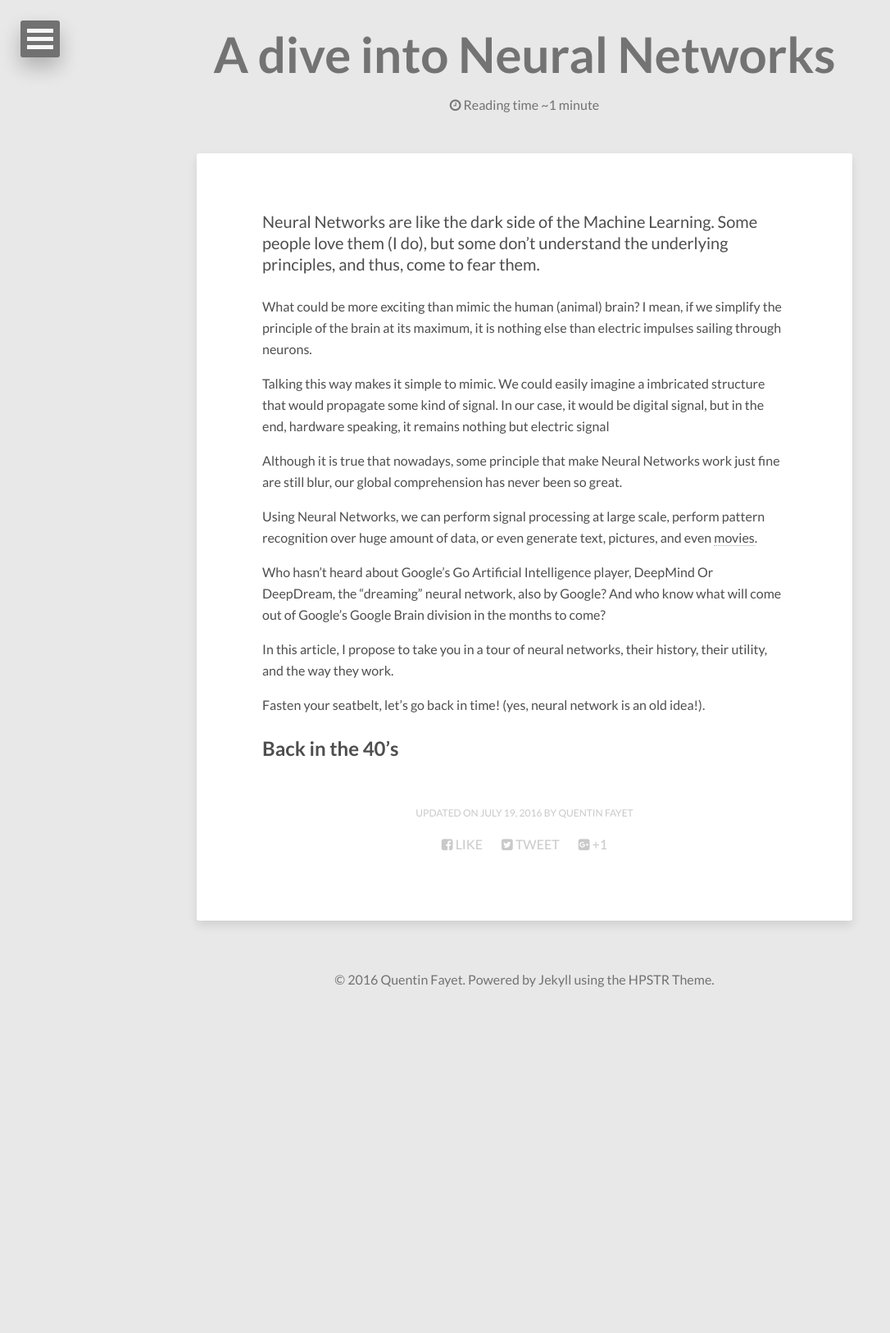
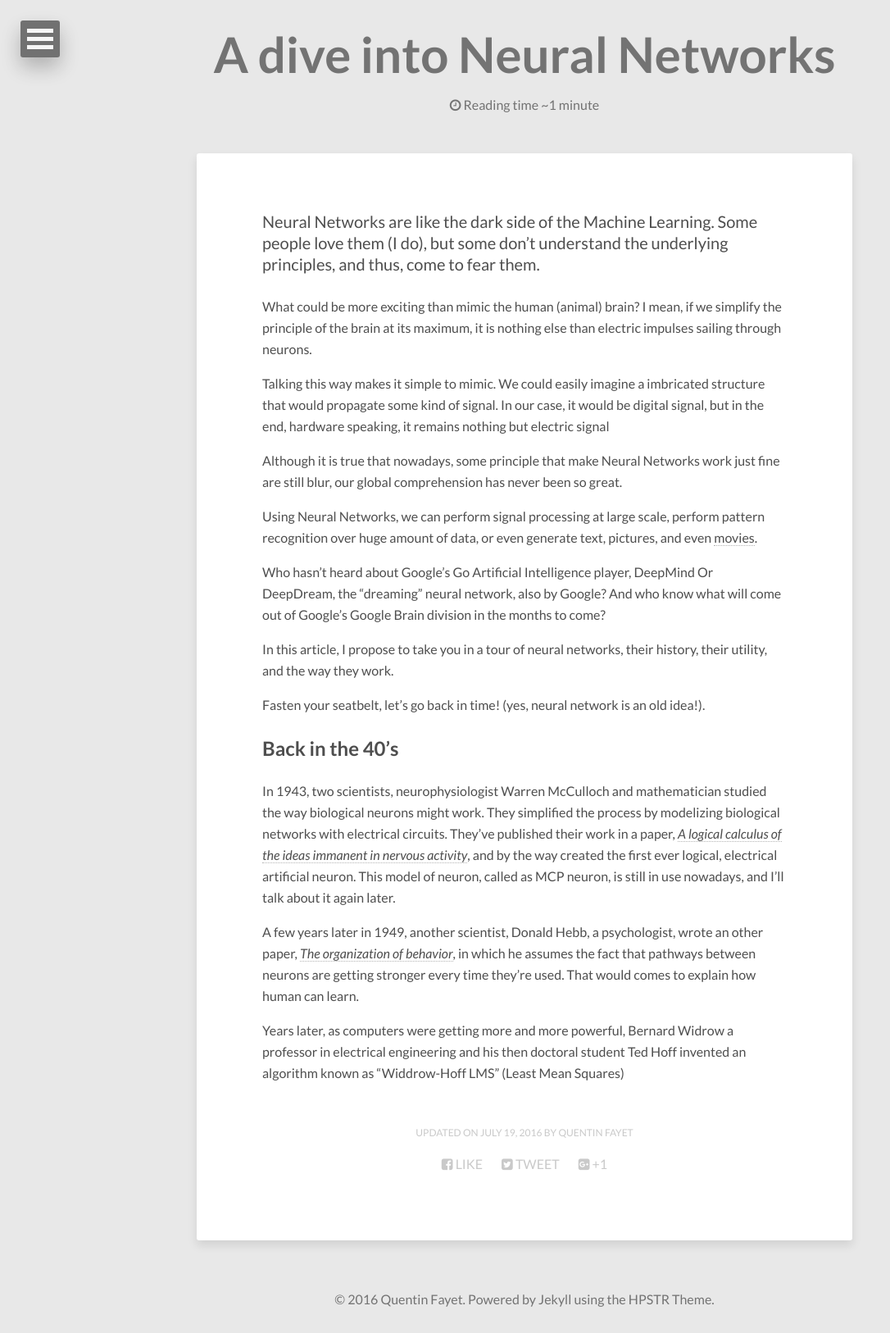
Before and after one commit to quentinfayet/quentinfayet.github.io, a Jekyll site: the page built from _posts/2016-07-19-dive-neural-networks.md, in a window 1280 px wide. Shown: the whole page at 82% size, without its empty margins (0-1086 px from the left). Built offline with Jekyll 4.4.1, drawn with Linux system fonts in a browser that asks for light colours; nearby versions of some CDN libraries; before the commit the page ends 1236 px from its top, so only the background shows below that.

Commit message:
Continue on history of NN

```diff
--- a/_posts/2016-07-19-dive-neural-networks.md
+++ b/_posts/2016-07-19-dive-neural-networks.md
@@ -36,3 +36,20 @@ their utility, and the way they work.
 Fasten your seatbelt, let's go back in time! (yes, neural network is an old idea!).
 
 ## Back in the 40's
+
+In 1943, two scientists, neurophysiologist Warren McCulloch and mathematician
+studied the way biological neurons might work. They simplified the process by
+modelizing biological networks with electrical circuits. They've published their
+work in a paper, [*A logical calculus of the ideas immanent in nervous activity*](http://vordenker.de/ggphilosophy/mcculloch_a-logical-calculus.pdf),
+and by the way created the first ever logical, electrical artificial neuron. This
+model of neuron, called as MCP neuron, is still in use nowadays, and I'll talk
+about it again later.
+
+A few years later in 1949, another scientist, Donald Hebb, a psychologist, wrote
+an other paper, [*The organization of behavior*](http://deeplearning.cs.cmu.edu/pdfs/Hebb.1949.pdf),
+in which he assumes the fact that pathways between neurons are getting stronger
+every time they're used. That would comes to explain how human can learn.
+
+Years later, as computers were getting more and more powerful, Bernard Widrow a
+professor in electrical engineering and his then doctoral student Ted Hoff
+invented an algorithm known as "Widdrow-Hoff LMS" (Least Mean Squares)
```
